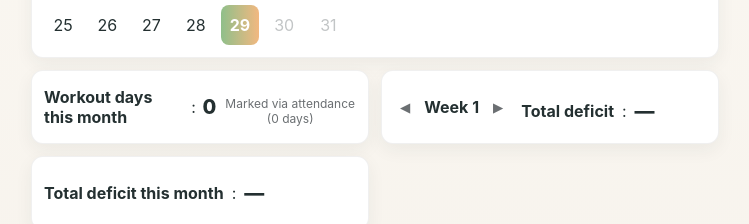
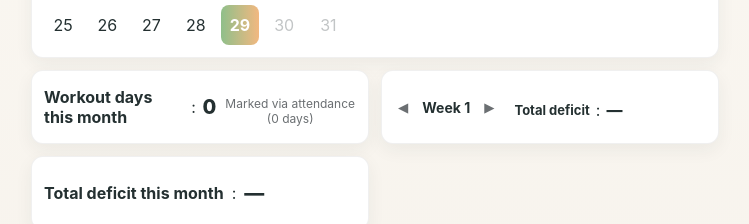
Before and after one commit to AshuferMorningstar/Calorie-Tracker, a React (Vite) app: page /calendar in a window 1280 px wide. Shown: the part 305-529 px from the top of the page, without its empty margins (265-1014 px from the left). Built offline with nearby package versions, Linux system fonts and the light colour scheme.

Commit message:
Refine week navigation card UI in Calendar page
Adjusted padding, font sizes, and spacing for the week navigation card to improve visual consistency and compactness. Button padding and font sizes were reduced, and spacing between elements was decreased for a cleaner layout.

```diff
--- a/src/pages/Calendar.jsx
+++ b/src/pages/Calendar.jsx
@@ -313,18 +313,18 @@ export default function Calendar(){
             {`Marked via attendance (${attendanceCount} ${attendanceCount === 1 ? 'day' : 'days'})`}
           </div>
         </div>
-            <div className="card" style={{padding:12}}>
-              <div style={{display:'flex',alignItems:'center',justifyContent:'center',gap:8,minHeight:48}}>
-                <button className="icon-btn" aria-label="Previous week" onClick={()=>setWeekOffset(o=>o-1)}>◀</button>
-                <div style={{fontWeight:700}}>{`Week ${Math.max(1, baseWeekIndex + weekOffset)}`}</div>
-                <button className="icon-btn" aria-label="Next week" onClick={()=> setWeekOffset(o=> Math.min(0, o+1))} disabled={weekOffset >= 0}>▶</button>
+            <div className="card" style={{padding:8}}>
+              <div style={{display:'flex',alignItems:'center',justifyContent:'center',gap:6,minHeight:36}}>
+                <button className="icon-btn" aria-label="Previous week" onClick={()=>setWeekOffset(o=>o-1)} style={{padding:'4px 8px'}}>◀</button>
+                <div style={{fontWeight:700,fontSize:14}}>{`Week ${Math.max(1, baseWeekIndex + weekOffset)}`}</div>
+                <button className="icon-btn" aria-label="Next week" onClick={()=> setWeekOffset(o=> Math.min(0, o+1))} disabled={weekOffset >= 0} style={{padding:'4px 8px'}}>▶</button>
               </div>
-              <div style={{display:'flex',alignItems:'center',justifyContent:'center',gap:8,marginTop:8}}>
-                <div style={{fontWeight:700}}>Total deficit</div>
+              <div style={{display:'flex',alignItems:'center',justifyContent:'center',gap:6,marginTop:6}}>
+                <div style={{fontWeight:700,fontSize:13}}>Total deficit</div>
                 <div>:</div>
-                <div style={{fontSize:20,fontWeight:800}}>{totalWeekLost !== null ? `${Math.round(totalWeekLost.total)} kcal` : '—'}</div>
+                <div style={{fontSize:16,fontWeight:800}}>{totalWeekLost !== null ? `${Math.round(totalWeekLost.total)} kcal` : '—'}</div>
               </div>
-              <div style={{fontSize:12,color:'var(--muted)',marginTop:8,textAlign:'center'}}>
+              <div style={{fontSize:12,color:'var(--muted)',marginTop:6,textAlign:'center'}}>
                 {totalWeekLost ? `${totalWeekLost.loggedDays} ${totalWeekLost.loggedDays === 1 ? 'day' : 'days'}` : ''}
               </div>
             </div>
```
